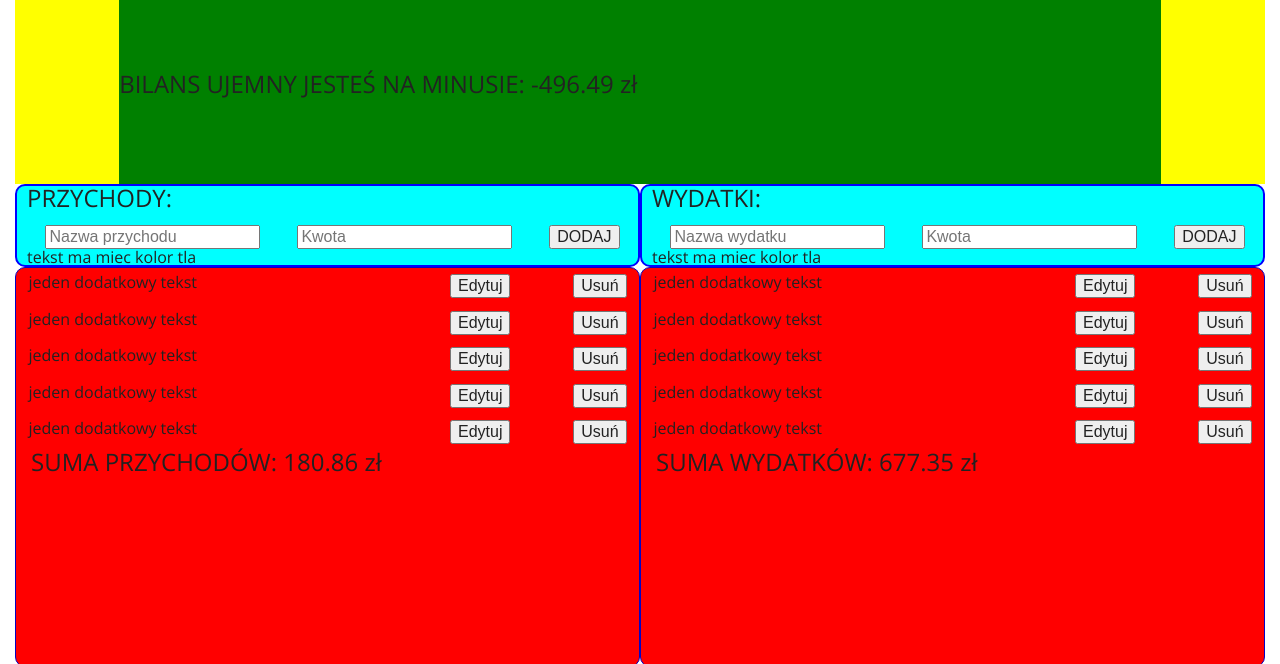
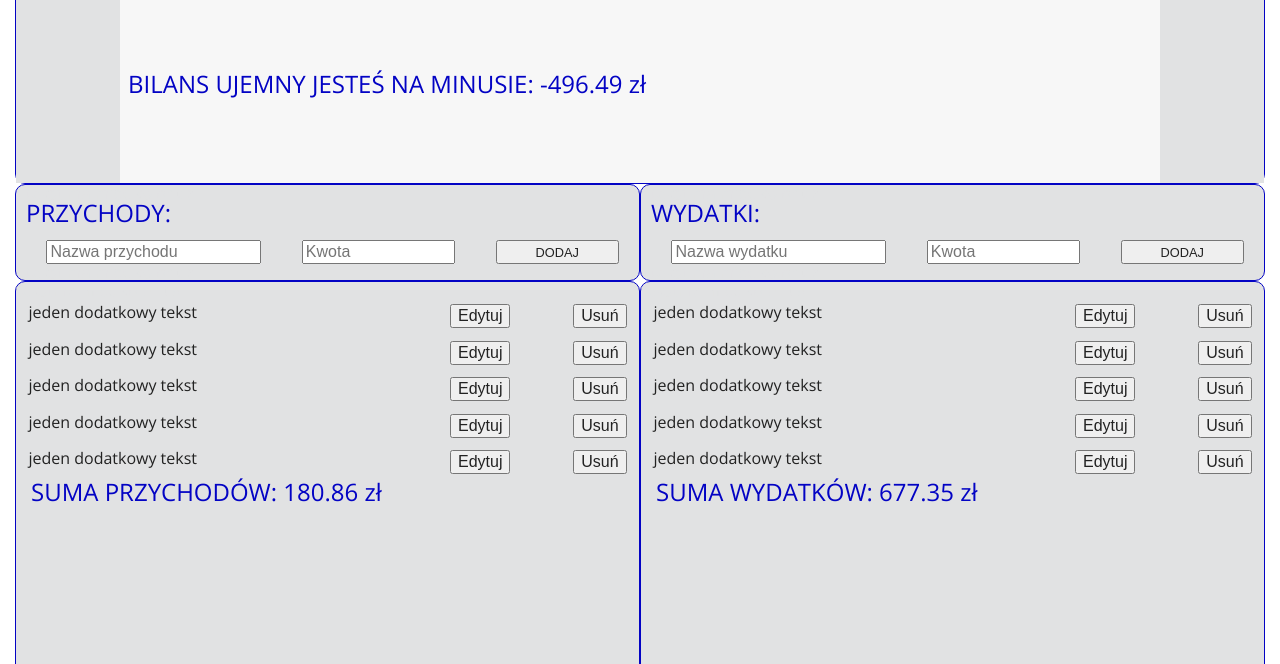
Before and after one commit to Magyarrigo/HouseholdBudget, a website: page index.html in a window 1280 px wide. Shown: the part 86-750 px from the top of the page. Drawn offline with nearby package versions, Linux system fonts and the light colour scheme.

Commit message:
EachSectionCorrection

```diff
--- a/index.html
+++ b/index.html
@@ -45,9 +45,9 @@
 
       <div class="row balanceSheet">
         <div class="col-1 balanceSheet__leftField"></div>
+
         <div class="col-10 balanceSheet__result">
           <div id="balanceSheetResult">
-
           </div>
         </div>
         <div class="col-1 balanceSheet__rightField"></div>
@@ -55,23 +55,26 @@
 
       <div class="row inputFields">
         <div class="col-6 inputFields__incomes">
+          <p class = "inputFields__incomes--separatingLine">tekst ma miec kolor tla</p>
           <h1 id = "incomes">PRZYCHODY:</h1>
+
           <div class="inputFields__incomes--inputArea">
-            <input placeholder="Nazwa przychodu" />
-            <input placeholder="Kwota" />
-            <button>DODAJ</button>
+            <input  type = "text" id ="inputIncomeText" placeholder="Nazwa przychodu" />
+            <input id = "inputIncomeSum" placeholder="Kwota" />
+            <button id = "inputIncomeButton">DODAJ</button>
           </div>
-          <p>tekst ma miec kolor tla</p>
+          <p class = "inputFields__incomes--separatingLine">tekst ma miec kolor tla</p>
         </div>
 
         <div class="col-6 inputFields__expenses">
+          <p class = "inputFields__expenses--separatingLine">tekst ma miec kolor tla</p>
           <h1>WYDATKI:</h1>
           <div class="inputFields__expenses--inputArea">
-            <input placeholder="Nazwa wydatku" />
-            <input placeholder="Kwota" />
-            <button>DODAJ</button>
+            <input type = "text" id = "inputExpenseText" placeholder="Nazwa wydatku" />
+            <input id = "inputExpenseSum" placeholder="Kwota" />
+            <button id = "inputExpenseButton">DODAJ</button>
           </div>
-          <p>tekst ma miec kolor tla</p>
+          <p class = "inputFields__expenses--separatingLine">tekst ma miec kolor tla</p>
         </div>
       </div>
 
@@ -80,6 +83,7 @@
           <div>
             <div class="balanceTable__incomes--container">
               <div>
+                <p class = "balanceTable__incomes--separatingLine"> tekstma miec kolor tla</p>
                 <ul>
                   <li>
                     <div class="balanceTable__incomes--list">
@@ -122,6 +126,7 @@
           <div>
             <div class="balanceTable__expenses--container">
               <div>
+                <p class = "balanceTable__expenses--separatingLine"> tekstma miec kolor tla</p>
                 <ul>
                   <li>
                     <div class="balanceTable__expenses--list">
--- a/js/index.js
+++ b/js/index.js
@@ -13,6 +13,12 @@ hamburgerMenu.addEventListener("click", function () {
 //End of the hamburger-menu managment.
 
 //construction and management of the income table
+
+
+
+
+
+
 const incomesArray = [
   ["tekst1", 123],
   ["tekst2", 23.43],
--- a/scss/elements/_aboutMe.scss
+++ b/scss/elements/_aboutMe.scss
@@ -1,19 +1,20 @@
 .aboutMe {
   padding-bottom: 33px;
 
-  &__myPicture{
+  &__myPicture {
     //min-height: 200px;
     &--cirkle {
-    min-height: 360px;;
-
-
-    border: blue 2px solid;
-    border-radius: 10px;
-    background-image: url("/assets/Photo.jpg");
-    background-size: cover;
-
-    background-repeat: no-repeat;
-  }}
+      @include mobile{
+        display:none;
+      }
+      min-height: 360px;
+      border: blue 2px solid;
+      border-radius: 10px;
+      background-image: url("/assets/Photo.jpg");
+      background-size: cover;
+      background-repeat: no-repeat;
+    }
+  }
   &__myCV {
     background-color: $color-grey-medium;
     border: blue 2px solid;
--- a/scss/elements/_balanceSheetResult.scss
+++ b/scss/elements/_balanceSheetResult.scss
@@ -1,17 +1,31 @@
 .balanceSheet {
   display: flex;
   height: 200px;
+  border: solid 1px $color-primary;
+  border-radius: 10px;
 
   &__result {
-    display:flex;
+    display: flex;
     align-items: center;
-    background-color: green;
-
+    background-color: $color-light-grey;
+    color: $color-primary;
+    font-weight: 400;
+    padding-left: 0.5em;
+    @include mobile {
+      border: solid 1px $color-primary;
+      border-radius: 10px;
+    }
   }
   &__leftField {
-    background-color: yellow;
+    background-color: $color-grey-medium;
+    @include mobile {
+      display: none;
+    }
   }
   &__rightField {
-    background-color: yellow;
+    background-color: $color-grey-medium;
+    @include mobile {
+      display: none;
+    }
   }
 }
--- a/scss/elements/_balanceTable.scss
+++ b/scss/elements/_balanceTable.scss
@@ -3,13 +3,19 @@
   &__incomes {
 
     position: relative;
-    background-color: red;
+    background-color: $color-grey-medium;
     border: solid 1px $color-primary;
     border-radius: 10px;
+    &--separatingLine{
+      color: $color-grey-medium;
+    }
     &--container {
       display: flex;
       flex-direction: column;
       justify-content: space-between;
+
+
+
     }
     &--list {
       display: flex;
@@ -28,9 +34,12 @@
   &__expenses {
 
     position: relative;
-    background-color: red;
+    background-color: $color-grey-medium;
     border: solid 1px $color-primary;
     border-radius: 10px;
+    &--separatingLine{
+      color: $color-grey-medium;
+    }
     &--container {
       display: flex;
       flex-direction: column;
--- a/scss/elements/_basic.scss
+++ b/scss/elements/_basic.scss
@@ -27,6 +27,7 @@ a {
 h1 {
   font-family: $font-open-sans;
   font-size: 1.5em;
+  color:$color-primary;
 }
 
 .container {
--- a/scss/elements/_header.scss
+++ b/scss/elements/_header.scss
@@ -6,7 +6,7 @@
   z-index: 10;
   box-shadow: 0 3px 6px $color-primary-shadow;
   &__container {
-    position:relative;
+    position: relative;
     display: flex;
     justify-content: space-between;
     align-items: center;
@@ -19,27 +19,31 @@
     padding-left: 0.5%;
   }
   .projectTitle {
-    position:relative;
-
+    position: relative;
     width: 20%;
     font-size: 2em;
     font-weight: 700;
     color: $color-title;
+    @include mobile {
+      width: 20%;
+      font-size: 1.5em;
+      padding-left: 0;
+    }
   }
-  .nav{
-    width:35%;
+  .nav {
+    width: 35%;
     //position:relative;
-    right: 0;
+    right: 1em;
     &__buttons {
       width: 55%;
       display: flex;
       justify-content: space-between;
       @include mobile {
         position: absolute;
-        right: 0;
-        top: 75px;
+        right: 1em;
+        top: 73px;
         background-color: $color-grey-medium;
-        height: 20vh;
+        height: 30vh;
         flex-direction: column;
         text-align: center;
         width: 20%;
@@ -67,7 +71,7 @@
       }
     }
     &__element {
-      padding: 0 26px;
+      padding: 0 1em;
       &:last-child {
         padding-right: 0;
       }
@@ -78,7 +82,7 @@
       background: transparent;
       border: none;
       outline: none;
-      cursor: pointer;
+      //cursor: pointer;
       display: none;
       &--line {
         //right: 0;
@@ -105,7 +109,5 @@
         }
       }
     }
-
   }
-
 }
--- a/scss/elements/_inputFields.scss
+++ b/scss/elements/_inputFields.scss
@@ -4,23 +4,56 @@
   &__incomes {
     padding-left: 10px;
     border-radius: 10px;
-    border: solid 2px blue;
-    background-color: aqua;
+    color: $color-primary;
+    border: solid 1px $color-primary;
+    background-color: $color-grey-medium;
     &--inputArea {
       margin-top: 15px;
       display: flex;
       justify-content: space-around;
+      #inputIncomeText {
+        width: 35%;
+      }
+      #inputIncomeSum {
+        width: 25%;
+      }
+      #inputIncomeButton {
+        width: 20%;
+        font-size: 0.8em;
+      }
     }
+    &--separatingLine{
+      color: $color-grey-medium;
+
+    }
+
   }
   &__expenses {
     padding-left: 10px;
     border-radius: 10px;
-    border: solid 2px blue;
-    background-color: aqua;
+    color: $color-primary;
+    border: solid 1px $color-primary;
+    background-color: $color-grey-medium;
+
     &--inputArea {
       margin-top: 15px;
       display: flex;
       justify-content: space-around;
+      #inputExpenseText {
+        width: 35%;
+      }
+      #inputExpenseSum {
+        width: 25%;
+      }
+      #inputExpenseButton {
+        width: 20%;
+        font-size: 0.8em;
+      }
     }
+    &--separatingLine{
+      color: $color-grey-medium;
+
+    }
+
   }
 }
```
Also changed, not shown: css/main.css, 1 other file.
